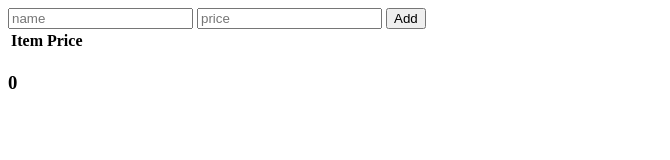
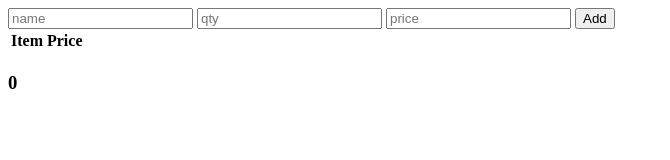
Before and after one commit to acciojob/shopping-cart-Ajmal777, a website: page main.html in a window 1280 px wide. Shown: the whole page, without its empty margins (0-670 px from the left). Drawn offline with Linux system fonts and the light colour scheme.

Commit message:
created a submission

```diff
--- a/main.html
+++ b/main.html
@@ -8,6 +8,7 @@
 
 <body>
 	<input type="text" placeholder="name" id="item-name-input">
+	<input type="number" placeholder="qty" id="item-qty-input">
 	<input type="number" placeholder="price" id="item-price-input">
 	<button id="add">Add</button>
 	<table id="table">
```
